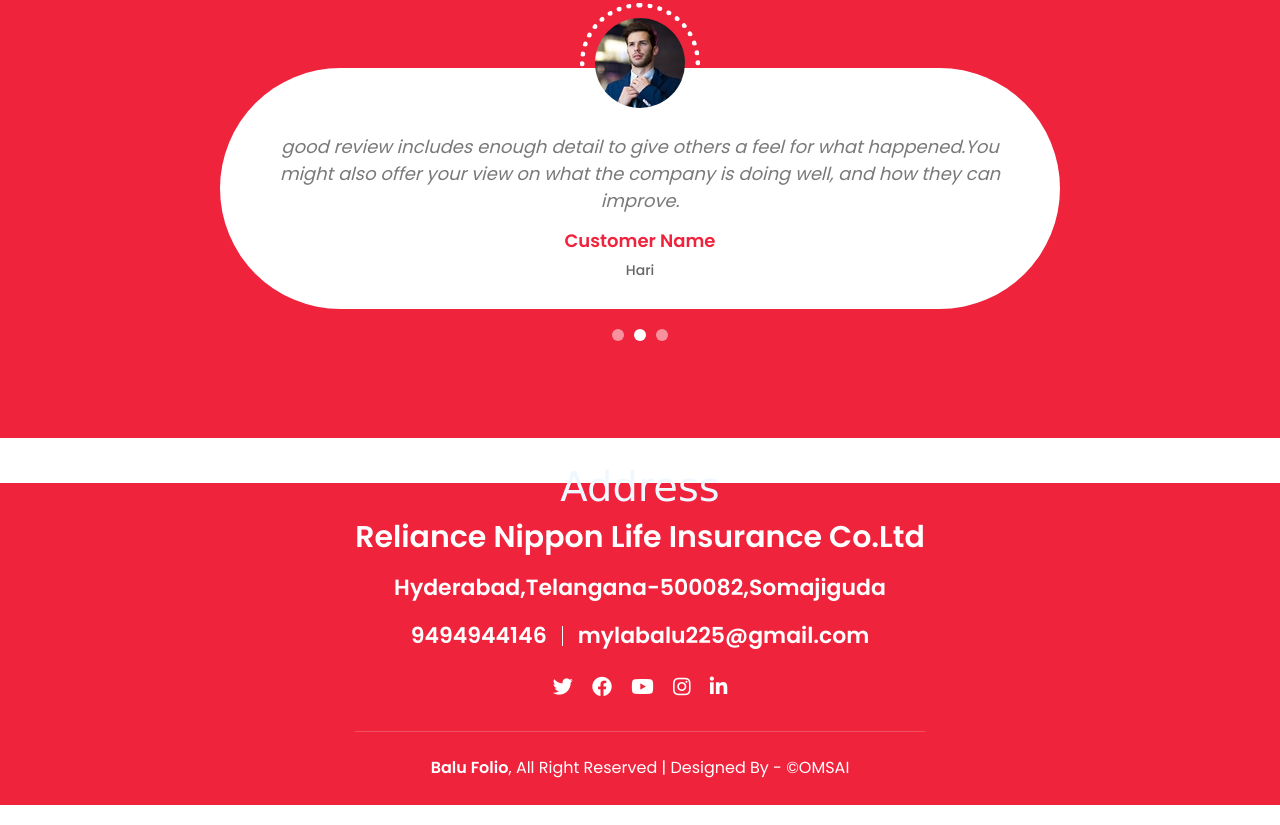
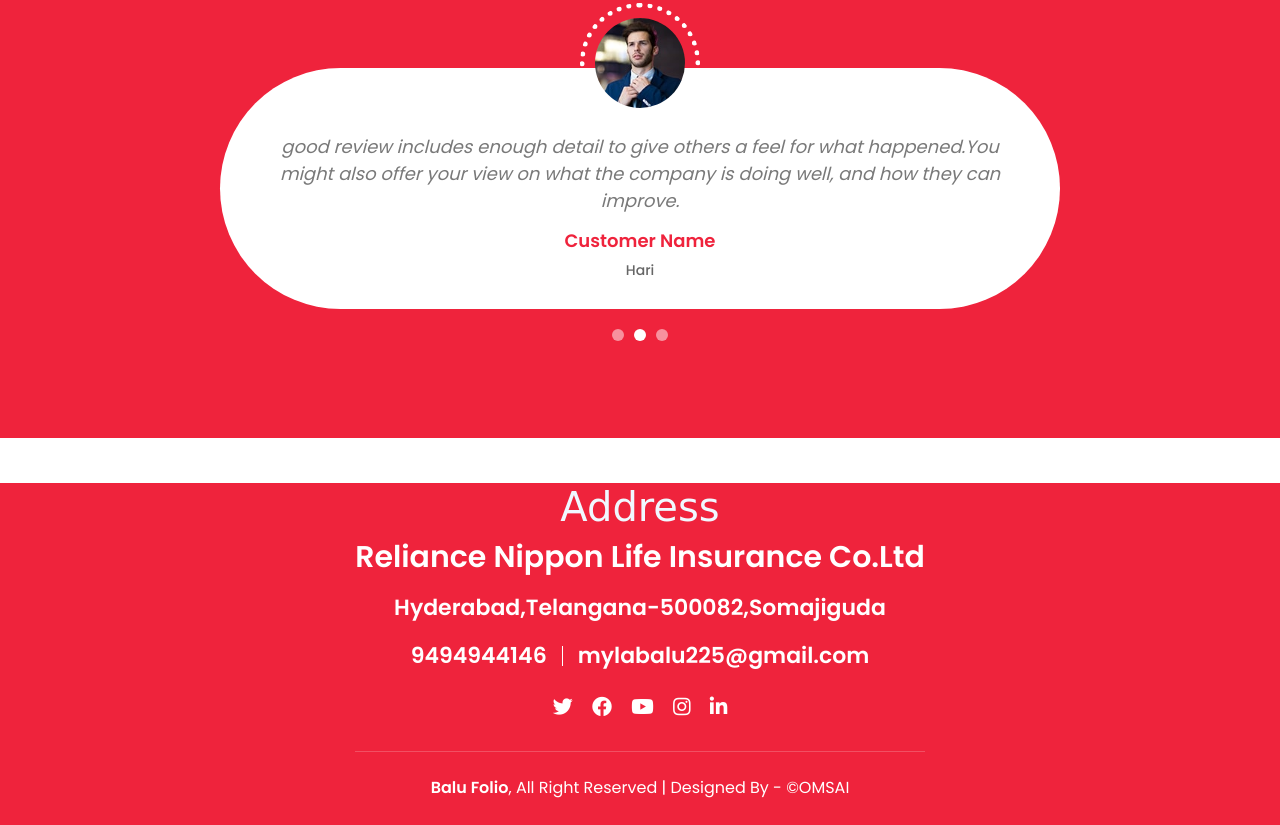
Before and after one commit to GuttulaOmsai/Baalu, a plain HTML site: page index.html in a window 1280 px wide. Shown: the part 5558-6383 px from the top of the page. Drawn offline with nearby package versions, Linux system fonts and the light colour scheme.

Commit message:
Update style.css

```diff
--- a/css/style.css
+++ b/css/style.css
@@ -1513,7 +1513,7 @@ a:focus {
 }
 
 .footer .container-fluid {
-    padding: 60px 0 0 0;
+    padding: 80px 0 0 0;
 }
 
 .footer .footer-info {
```
